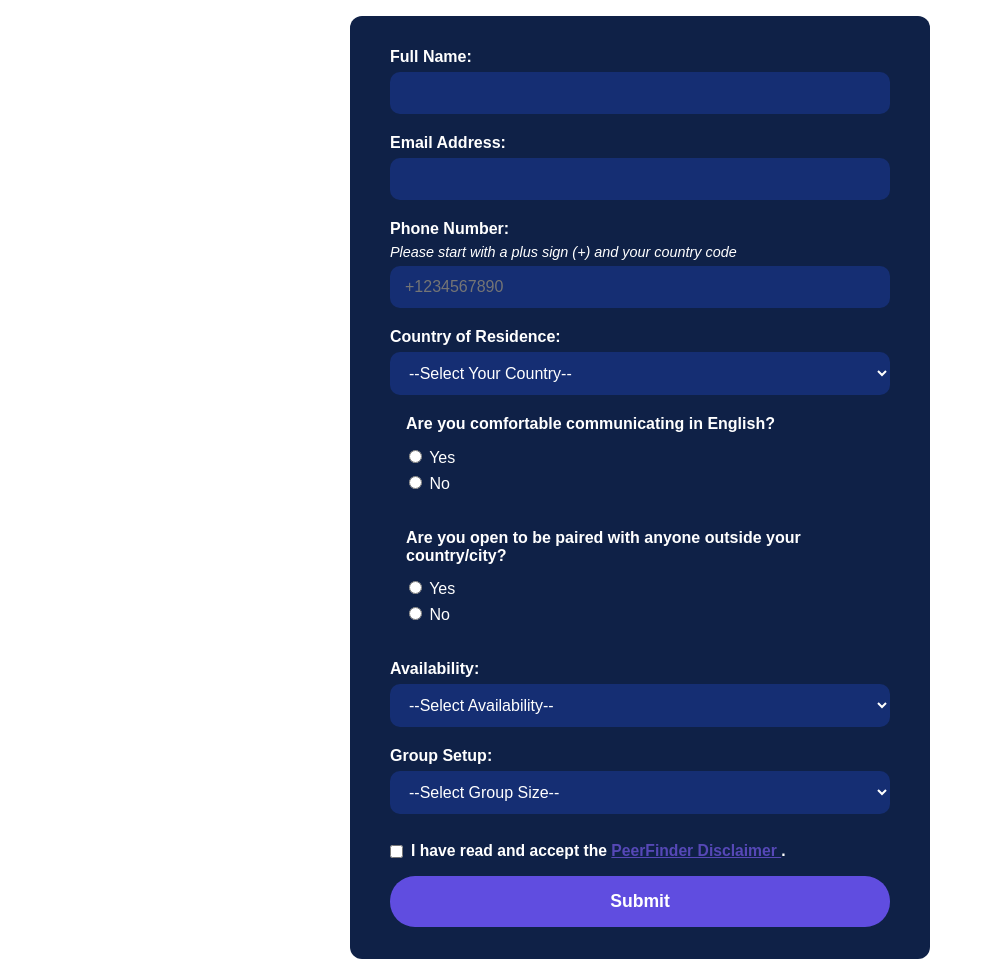
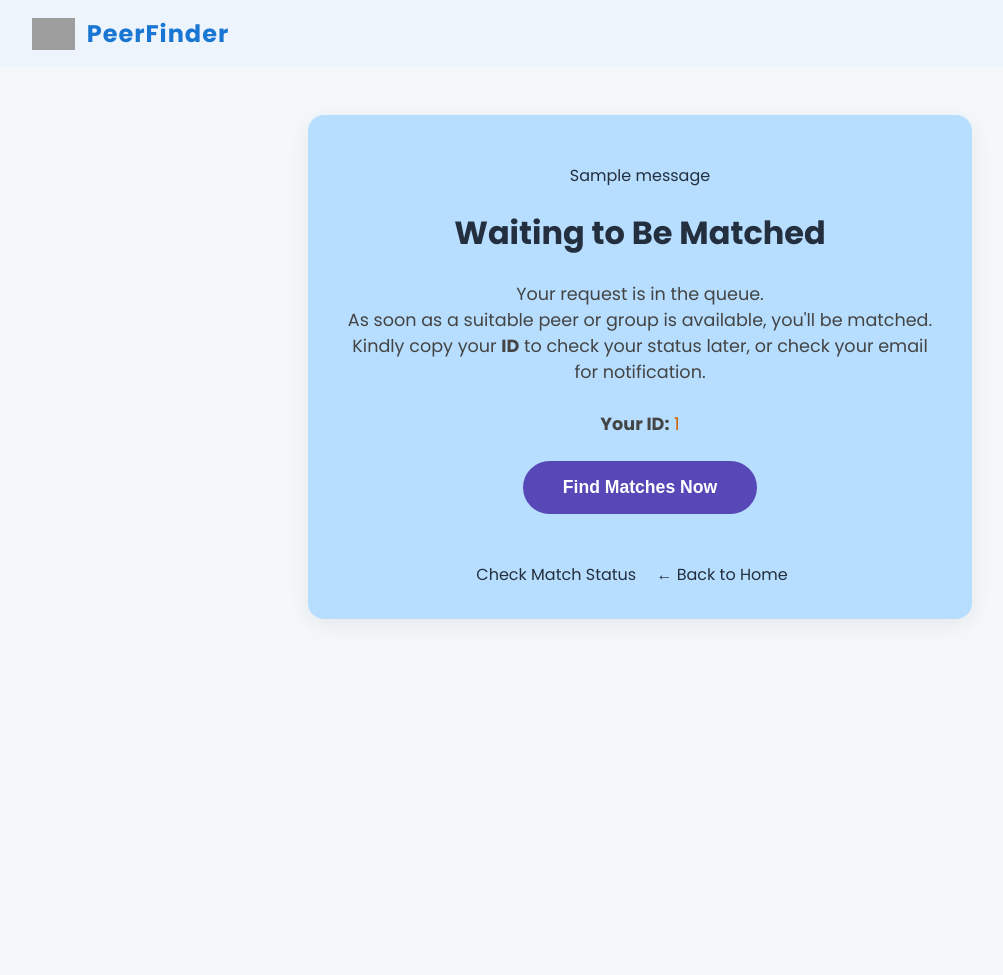
Before and after one commit to chuqudee/alx-pathway-peerfinder, a Flask app: template templates/waiting.html in a window 1280 px wide. Shown: the whole page, without its empty margins (0-1003 px from the left). After the commit the page ends 619 px from the top, so only its background shows below. Run offline with Flask 3, Linux system fonts and the light colour scheme; the template is opened without the code that fills it: most values are stand-ins (such as "Sample title", 1, 10 or a date in 2020); one stand-in notice (Sample message) is shown; grey boxes are pictures that could not be loaded.

Commit message:
Update waiting.html

```diff
--- a/templates/waiting.html
+++ b/templates/waiting.html
@@ -1,226 +1,222 @@
 <!DOCTYPE html>
 <html lang="en">
 <head>
-  <meta charset="UTF-8">
-  <meta name="viewport" content="width=device-width, initial-scale=1.0">
-  <title>Form with Asynchronous Submission</title>
+    <meta charset="UTF-8" />
+    <title>PeerFinder | Waiting for Match</title>
+    <!-- Google Fonts: Poppins -->
+    <link href="https://fonts.googleapis.com/css2?family=Poppins:wght@400;600;700&display=swap" rel="stylesheet" />
     <style>
-    form {
-      max-width: 500px;
-      margin: 1rem auto;
-      font-family: 'Poppins', sans-serif;
-      color: white;
-      background: #0f2147;
-      padding: 2rem 2.5rem;
-      border-radius: 12px;
+        body {
+            font-family: 'Poppins', Arial, sans-serif;
+            margin: 0;
+            background: #f4f8fb;
+            color: #232f3e;
         }
-
-    label {
-      font-weight: 600;
-      margin-bottom: 6px;
-      display: block;
+        .navbar {
+            background: #eef4fb;
+            padding: 1rem 2rem;
+            display: flex;
+            align-items: center;
         }
-
-    input[type="text"],
-    input[type="email"],
-    input[type="tel"],
-    select {
-      width: 100%;
-      padding: 12px 15px;
-      border-radius: 10px;
-      border: none;
-      background: #152e73;
-      color: white;
-      font-size: 1rem;
-      margin-bottom: 20px;
-      box-sizing: border-box;
+        .navbar .logo-img {
+            height: 32px;
+            margin-right: 12px;
         }
-
-    fieldset {
-      border: none;
-      margin-bottom: 20px;
+        .navbar .logo-text {
+            color: #1976d2;
+            font-weight: 700;
+            font-size: 1.5rem;
+            letter-spacing: 1px;
         }
-
-    fieldset legend {
-      font-weight: 600;
-      margin-bottom: 8px;
+        .container {
+            max-width: 600px;
+            margin: 3rem auto;
+            background: rgb(183, 222, 255);
+            border-radius: 16px;
+            box-shadow: 0 6px 24px rgba(0,0,0,0.07);
+            padding: 2rem;
+            text-align: center;
         }
-
-    fieldset label {
-      margin-right: 14px;
-      font-weight: normal;
+        h1 {
+            color: #232f3e;
+            font-size: 2rem;
+            font-weight: 700;
         }
-
-    button[type="submit"] {
-      background: #604de0;
+        .info {
+            font-size: 1.1rem;
+            color: #444;
+            margin: 1.5rem 0;
+        }
+        .find-btn {
+            background: #5648B7;
             color: #fff;
             border: none;
-      padding: 15px 0;
-      width: 100%;
-      font-weight: bold;
+            padding: 1rem 2.5rem;
             font-size: 1.1rem;
-      border-radius: 25px;
+            font-weight: 600;
+            border-radius: 30px;
             cursor: pointer;
+            transition: background 0.2s;
+            margin-bottom: 1.5rem;
         }
-
-    button[type="submit"]:hover {
-      background: #4b39cc;
+        .find-btn:hover:not(:disabled) {
+            background: #ffb347;
         }
-
-    button[type="submit"]:disabled {
+        .find-btn:disabled {
             background: #ccc;
             cursor: not-allowed;
-      opacity: 0.7;
+        }
+        .back-link, .check-status-link {
+            display: inline-block;
+            margin-top: 1.5rem;
+            color: #232f3e;
+            text-decoration: none;
+            font-weight: 500;
+            margin-right: 1rem;
+        }
+        .back-link:hover, .check-status-link:hover {
+            text-decoration: underline;
+        }
+        /* Flashed messages styles */
+        ul.flashes {
+            list-style: none;
+            padding: 0;
+            margin-bottom: 1rem;
+        }
+        ul.flashes li.warning {
+            border: 1px solid #f44336;
+            background-color: #ffebee;
+            color: #b71c1c;
+            font-weight: 600;
+            padding: 0.5rem 1rem;
+            border-radius: 5px;
+        }
+        /* Match result table styles */
+        .result {
+            font-size: 1.2rem;
+            color: #388e3c;
+            font-weight: 600;
+            margin: 1.5rem 0;
+        }
+        table {
+            width: 100%;
+            border-collapse: collapse;
+            margin: 1rem 0;
+            background: #f6f8fa;
+            border-radius: 8px;
+            overflow: hidden;
+        }
+        th, td {
+            padding: 0.8rem;
+            text-align: left;
+            border-bottom: 1px solid #ddd;
+        }
+        th {
+            background: #232f3e;
+            color: #fff;
+            font-weight: 600;
+        }
+        tr:nth-child(even) {
+            background: #f1f3f5;
+        }
+        tr.you {
+            background: #ffe0b2;
+            font-weight: 600;
+        }
+        @media (max-width: 700px) {
+            .container {
+                margin: 1rem;
+                padding: 1rem;
+            }
+            h1 {
+                font-size: 1.4rem;
+            }
+            table {
+                font-size: 0.9rem;
+            }
+            th, td {
+                padding: 0.5rem;
+            }
         }
     </style>
+    <script>
+        async function tryMatch() {
+            const user_id = "{{ user_id }}";
+            const findBtn = document.querySelector('.find-btn');
+            // Disable button and show loading state
+            findBtn.disabled = true;
+            findBtn.textContent = 'Finding Matches...';
+            try {
+                const response = await fetch('/match', {
+                    method: 'POST',
+                    headers: {'Content-Type': 'application/json'},
+                    body: JSON.stringify({ user_id })
+                });
+                const data = await response.json();
+                if (data.redirect) {
+                    window.location.href = data.redirect; // Redirect back to waiting page
+                }
+            } catch (error) {
+                console.error('Error:', error);
+                findBtn.textContent = 'Find Matches Now';
+                findBtn.disabled = false; // Re-enable on error
+            }
+        }
+    </script>
 </head>
 <body>
-  <form method="POST" action="{{ url_for('join_queue') }}">
-    <input type="hidden" name="connection_type" value="debate" />
-
-    <label for="name">Full Name:</label>
-    <input type="text" id="name" name="name" required />
-
-    <label for="email">Email Address:</label>
-    <input type="email" id="email" name="email" required />
-
-    <label for="phone">Phone Number:</label>
-    <div style="font-size:0.9rem; font-style: italic; margin-bottom: 6px;">
-      Please start with a plus sign (+) and your country code
+    <div class="navbar">
+        <img src="{{ url_for('static', filename='alx_icon-300x169.png') }}" class="logo-img" alt="ALX Logo" />
+        <span class="logo-text">PeerFinder</span>
     </div>
-    <input type="tel" id="phone" name="phone" placeholder="+1234567890" required />
-
-    <label for="country">Country of Residence:</label>
-    <select id="country" name="country" required>
-      <option value="" disabled selected>--Select Your Country--</option>
-      <option value="Egypt">Egypt</option>
-      <option value="Ethiopia">Ethiopia</option>
-      <option value="Ghana">Ghana</option>
-      <option value="Kenya">Kenya</option>
-      <option value="Morocco">Morocco</option>
-      <option value="Nigeria">Nigeria</option>
-      <option value="Rwanda">Rwanda</option>
-      <option value="South Africa">South Africa</option>
-      <option value="Other">Other</option>
-    </select>
-
-    <fieldset>
-      <legend>Are you comfortable communicating in English?</legend>
-      <label><input type="radio" name="english_comfort" value="Yes" required /> Yes</label>
-      <label><input type="radio" name="english_comfort" value="No" /> No</label>
-    </fieldset>
-
-    <fieldset>
-      <legend>Are you open to be paired with anyone outside your country/city?</legend>
-      <label><input type="radio" name="open_pairing" value="Yes" required /> Yes</label>
-      <label><input type="radio" name="open_pairing" value="No" /> No</label>
-    </fieldset>
-
-    <label for="availability">Availability:</label>
-    <select id="availability" name="availability" required>
-      <option value="" disabled selected>--Select Availability--</option>
-      <option value="Morning">Morning</option>
-      <option value="Afternoon">Afternoon</option>
-      <option value="Evening">Evening</option>
-      <option value="Flexible">Flexible (Any time)</option>
-    </select>
-
-    <label for="group_size">Group Setup:</label>
-    <select id="group_size" name="group_size" required>
-      <option value="" disabled selected>--Select Group Size--</option>
-      <option value="2">2</option>
-      <option value="4">4</option>
-    </select>
-
-    <!-- Disclaimer checkbox -->
-    <div style="margin-top: 0.5rem; margin-bottom: 1rem; display: flex; align-items: center;">
-      <input type="checkbox" id="disclaimer_agree" name="disclaimer_agree" required style="margin: 0; margin-right: 8px;" />
-      <label for="disclaimer_agree" style="font-size: 0.98rem; margin: 0;">
-        I have read and accept the
-        <a href="{{ url_for('disclaimer') }}" target="_blank" style="color:#5648B7; font-weight:600; text-decoration:underline;">
-          PeerFinder Disclaimer
-        </a>.
-      </label>
+    <div class="container">
+        {% with messages = get_flashed_messages(with_categories=true) %}
+          {% if messages %}
+            <ul class="flashes">
+              {% for category, message in messages %}
+                <li class="{{ category }}">{{ message }}</li>
+              {% endfor %}
+            </ul>
+          {% endif %}
+        {% endwith %}
+        {% if matched is defined and matched %}
+            <h1>You Are Matched!</h1>
+            <p class="result">You have been matched with the following peer(s):</p>
+            <table>
+                <thead>
+                    <tr>
+                        <th>Name</th>
+                        <th>Email</th>
+                        <th>WhatsApp Number</th>
+                    </tr>
+                </thead>
+                <tbody>
+                    {% for member in group_members %}
+                    <tr{% if member['id'] == user['id'] %} class="you"{% endif %}>
+                        <td>
+                            {{ member['name'] }}
+                            {% if member['id'] == user['id'] %} <strong>(You)</strong>{% endif %}
+                        </td>
+                        <td>{{ member['email'] }}</td>
+                        <td>{{ member['phone'] }}</td>
+                    </tr>
+                    {% endfor %}
+                </tbody>
+            </table>
+        {% else %}
+            <h1>Waiting to Be Matched</h1>
+            <div class="info">
+                Your request is in the queue.<br>
+                As soon as a suitable peer or group is available, you'll be matched.<br>
+                Kindly copy your <strong>ID</strong> to check your status later, or check your email for notification.<br>
+                <br>
+                <strong>Your ID:</strong> <span style="color:#d06106;">{{ user_id }}</span>
             </div>
-
-    <button type="submit">Submit</button>
-  </form>
-
-  <script>
-    document.querySelector('form').addEventListener('submit', async function(e) {
-      e.preventDefault(); // Prevent default form submission (page reload)
-
-      // Disable the submit button to prevent multiple clicks
-      const submitBtn = this.querySelector('button[type="submit"]');
-      if (submitBtn) {
-        submitBtn.disabled = true;
-        submitBtn.textContent = 'Sending email...⏳';
-        submitBtn.setAttribute('aria-busy', 'true');
-      }
-
-      // Show loading overlay if it doesn't already exist
-      if (!document.getElementById('loadingOverlay')) {
-        let loadingDiv = document.createElement('div');
-        loadingDiv.id = 'loadingOverlay';
-        loadingDiv.style.position = 'fixed';
-        loadingDiv.style.top = '0';
-        loadingDiv.style.left = '0';
-        loadingDiv.style.width = '100vw';
-        loadingDiv.style.height = '100vh';
-        loadingDiv.style.backgroundColor = 'rgba(0,0,0,0.5)';
-        loadingDiv.style.color = '#fff';
-        loadingDiv.style.fontSize = '1.5rem';
-        loadingDiv.style.display = 'flex';
-        loadingDiv.style.justifyContent = 'center';
-        loadingDiv.style.alignItems = 'center';
-        loadingDiv.style.zIndex = '9999';
-        loadingDiv.textContent = 'Please wait while we process your request...';
-        document.body.appendChild(loadingDiv);
-      }
-
-      try {
-        // Collect form data and send via fetch
-        const formData = new FormData(this);
-        const response = await fetch(this.action, {
-          method: 'POST',
-          body: formData,
-        });
-
-        if (response.ok) {
-          // Handle successful submission
-          const loadingDiv = document.getElementById('loadingOverlay');
-          if (loadingDiv) {
-            loadingDiv.textContent = 'Submission successful!';
-            setTimeout(() => {
-              loadingDiv.remove();
-              if (submitBtn) {
-                submitBtn.disabled = false;
-                submitBtn.textContent = 'Submit';
-                submitBtn.setAttribute('aria-busy', 'false');
-              }
-              this.reset(); // Reset form fields
-            }, 2000); // Show success message for 2 seconds
-          }
-        } else {
-          // Handle server error
-          throw new Error('Server responded with an error');
-        }
-      } catch (error) {
-        // Handle network or other errors
-        const loadingDiv = document.getElementById('loadingOverlay');
-        if (loadingDiv) {
-          loadingDiv.textContent = 'An error occurred. Please try again.';
-          if (submitBtn) {
-            submitBtn.disabled = false;
-            submitBtn.textContent = 'Submit';
-            submitBtn.setAttribute('aria-busy', 'false');
-          }
-          setTimeout(() => {
-            loadingDiv.remove();
-          }, 3000); // Show error message for 3 seconds
-        }
-      }
-    });
-  </script>
+        {% endif %}
+        <button class="find-btn" {% if match_attempted %}disabled{% endif %} onclick="tryMatch()">Find Matches Now</button>
+        <br>
+        <a href="{{ url_for('check_match') }}" class="check-status-link">Check Match Status</a>
+        <a href="{{ url_for('landing') }}" class="back-link">&larr; Back to Home</a>
+    </div>
 </body>
 </html>
```
Lines whose indentation alone changed are shown as unchanged.
